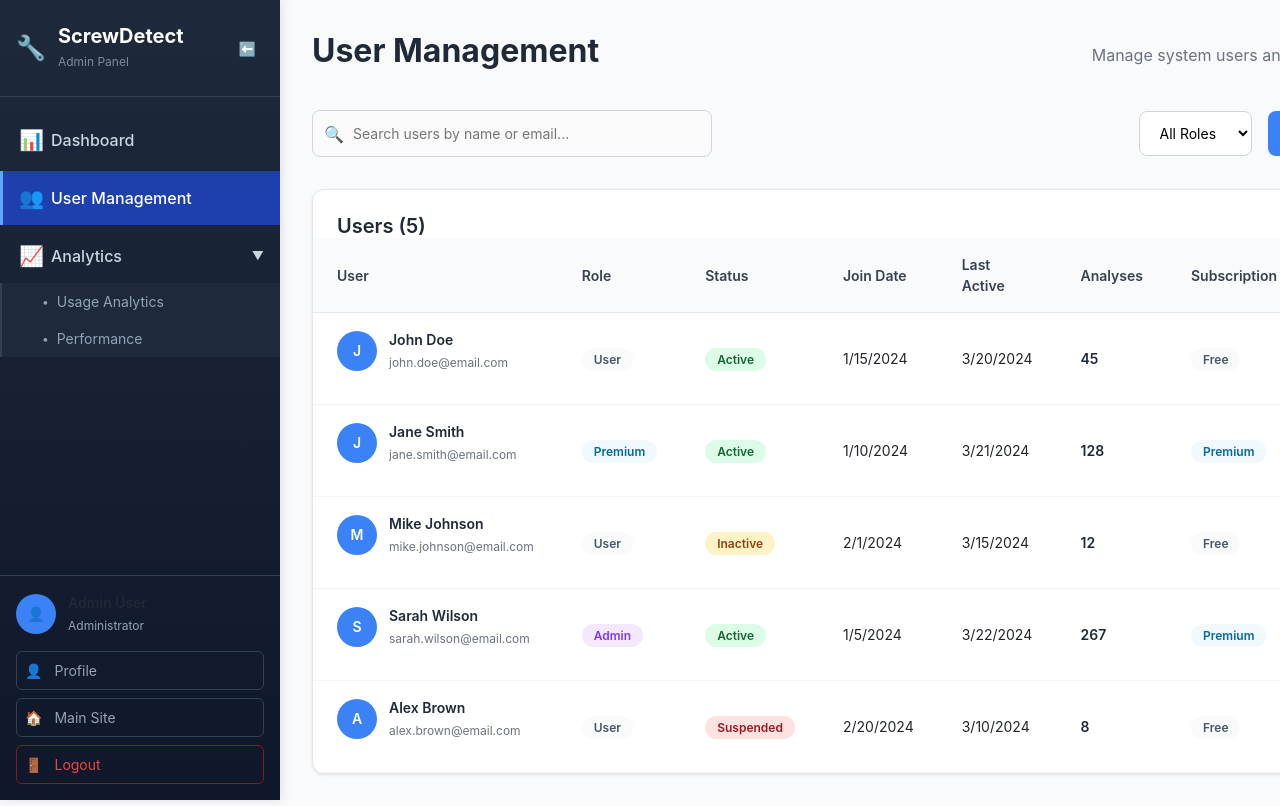
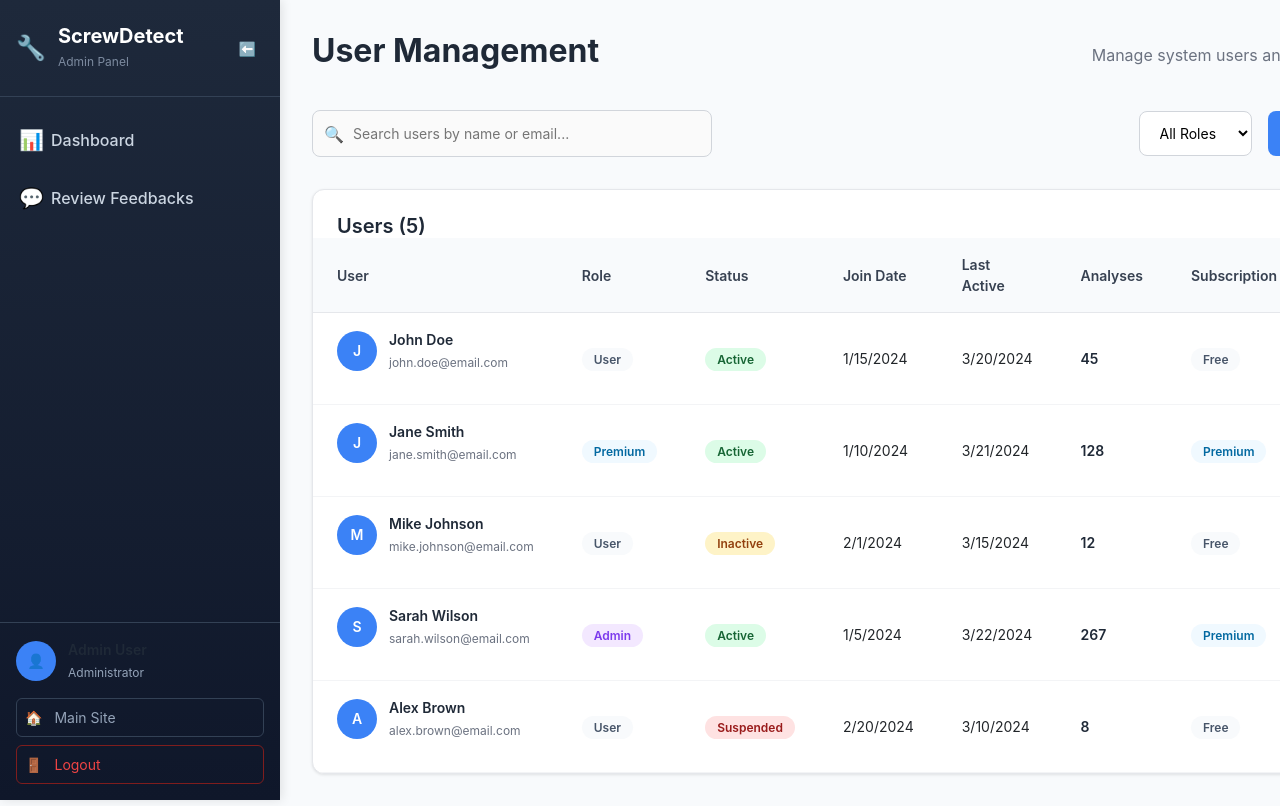
Before and after one commit to S1ngularty/ITPE1_Project, a React (Vite) app in the folder frontend/: page /admin/users in a window 1280 px wide. Shown: the top 806 px of the page. Built offline with nearby package versions, Linux system fonts and the light colour scheme.

Commit message:
sidebar revised

```diff
--- a/frontend/src/components/admin/Sidebar.jsx
+++ b/frontend/src/components/admin/Sidebar.jsx
@@ -15,26 +15,15 @@ const AdminSidebar = () => {
       path: "/admin/dashboard"
     },
     {
-      id: "users",
-      label: "User Management",
-      icon: "👥",
-      path: "/admin/users"
-    },
-    {
-      id: "analytics",
-      label: "Analytics",
-      icon: "📈",
-      path: "/admin/analytics",
-      subItems: [
-        { id: "usage", label: "Usage Analytics", path: "/admin/analytics/usage" },
-        { id: "performance", label: "Performance", path: "/admin/analytics/performance" }
-      ]
+      id: "feedbacks",
+      label: "Review Feedbacks",
+      icon: "💬",
+      path: "/admin/feedbacks"
     },
   ];
 
-  const isActive = (path, subItems = []) => {
-    if (location.pathname === path) return true;
-    return subItems.some(item => location.pathname === item.path);
+  const isActive = (path) => {
+    return location.pathname === path;
   };
 
   const handleNavigation = (path) => {
@@ -69,36 +58,14 @@ const AdminSidebar = () => {
           {menuItems.map((item) => (
             <li key={item.id} className="nav-item">
               <div
-                className={`nav-link ${isActive(item.path, item.subItems || []) ? 'active' : ''}`}
+                className={`nav-link ${isActive(item.path) ? 'active' : ''}`}
                 onClick={() => handleNavigation(item.path)}
               >
                 <span className="nav-icon">{item.icon}</span>
                 {!isCollapsed && (
-                  <>
-                    <span className="nav-label">{item.label}</span>
-                    {item.subItems && (
-                      <span className="nav-arrow">▼</span>
-                    )}
-                  </>
+                  <span className="nav-label">{item.label}</span>
                 )}
               </div>
-
-              {/* Sub Items */}
-              {!isCollapsed && item.subItems && (
-                <ul className="nav-submenu">
-                  {item.subItems.map((subItem) => (
-                    <li key={subItem.id} className="nav-subitem">
-                      <div
-                        className={`nav-sublink ${location.pathname === subItem.path ? 'active' : ''}`}
-                        onClick={() => handleNavigation(subItem.path)}
-                      >
-                        <span className="nav-subicon">•</span>
-                        <span className="nav-sublabel">{subItem.label}</span>
-                      </div>
-                    </li>
-                  ))}
-                </ul>
-              )}
             </li>
           ))}
         </ul>
@@ -116,13 +83,6 @@ const AdminSidebar = () => {
           </div>
         )}
         <div className="sidebar-actions">
-          <button
-            className="sidebar-action-btn"
-            onClick={() => navigate('/admin/profile')}
-            title="Profile"
-          >
-            👤 {!isCollapsed && <span>Profile</span>}
-          </button>
           <button
             className="sidebar-action-btn"
             onClick={() => navigate('/')}
--- a/frontend/src/pages/admin/Dashboard.jsx
+++ b/frontend/src/pages/admin/Dashboard.jsx
@@ -28,7 +28,7 @@ const AdminDashboard = () => {
       try {
         // Replace with actual API call
         const response = await fetch(
-          `${import.meta.env.VITE_APP_API}api/v1/admin/dashboardy`,
+          `${import.meta.env.VITE_APP_API}api/v1/admin/dashboard`,
           {
             headers: {
               Authorization: `Bearer ${localStorage.getItem("token")}`,
```
